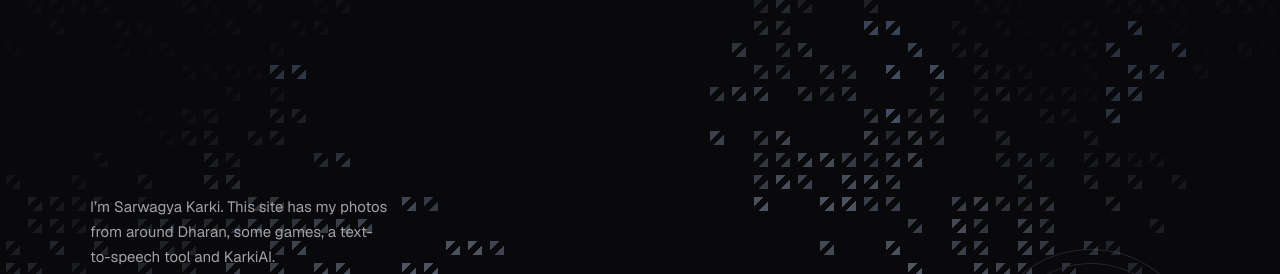
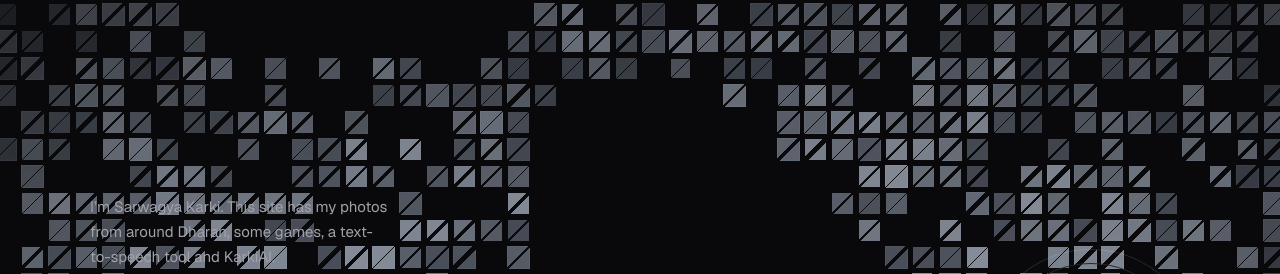
Before and after one commit to karkihubbb/karkiihub.github.io, a plain HTML site: page index.html in a window 1280 px wide. Shown: the part 75-349 px from the top of the page. Drawn offline with nearby package versions, Linux system fonts and the light colour scheme.

Commit message:
Make abstract pixel geometry background clearly visible

```diff
--- a/index.html
+++ b/index.html
@@ -130,35 +130,31 @@ if(!calm&&matchMedia('(hover:hover) and (pointer:fine)').matches){
   vec2 aspect=vec2(resolution.x/resolution.y,1.0);
   vec2 p=(uv-.5)*aspect;
   vec2 m=(mouse-.5)*aspect;
-  vec2 d=p-m;float dist=length(d);
-  float influence=exp(-dist*3.0)*energy;
-  float ang=atan(d.y,d.x);
-  float push=exp(-dist*2.7)*influence*.085;
+  vec2 d=p-m;float dist=length(d);float ang=atan(d.y,d.x);
+  float influence=exp(-dist*2.35)*energy;
+  float push=exp(-dist*2.2)*influence*.12;
   vec2 warped=p-(d/max(dist,.001))*push;
-  float cellSize=22.0;
+  float cellSize=27.0;
   vec2 grid=warped*resolution.y/cellSize;
   vec2 id=floor(grid),f=fract(grid);
-  float rnd=hash(id);
-  float cluster=noise(id*.11);
-  float active=step(.53,rnd)*step(.30,cluster);
-  float shape=step(.20,f.x)*step(f.x,.84)*step(.16,f.y)*step(f.y,.82);
-  float cut=step(.22,abs(f.x-f.y)+.04*hash(id+4.));
-  float block=active*shape*cut;
+  float rnd=hash(id),cluster=noise(id*.075);
+  float active=step(.27,rnd)*step(.18,cluster);
+  float margin=.075+.055*hash(id+7.);
+  float inside=step(margin,f.x)*step(f.x,1.-margin)*step(margin,f.y)*step(f.y,1.-margin);
+  float diagonal=step(.13,abs(f.x-f.y)+.12*hash(id+3.));
+  float block=active*inside*diagonal;
   float edge=min(min(f.x,1.-f.x),min(f.y,1.-f.y));
-  float bevel=1.-smoothstep(.015,.09,edge);
-  float glow=exp(-dist*2.0)*influence;
-  float ripple=exp(-abs(dist-(.055+energy*.20+sin(ang*7.)*.009))*.065)*energy;
-  float streak=step(.82,noise(id*.18+floor(energy*4.)))*block;
-  vec3 ink=vec3(.015,.017,.023);
-  vec3 silver=mix(vec3(.10,.12,.16),vec3(.52,.57,.66),rnd);
-  silver+=vec3(.18,.22,.29)*bevel;
-  float lighting=clamp(.45+.35*sin(ang+id.x*.17)+.3*cos(id.y*.19),.12,1.);
-  vec3 art=silver*lighting*block;
-  art+=vec3(.34,.43,.58)*streak*.55;
-  art+=vec3(.48,.60,.82)*glow*block*1.7;
-  art+=vec3(.22,.31,.48)*ripple*.55;
-  float alpha=block*.72+glow*.12*block+ripple*.12;
-  gl_FragColor=vec4(art,clamp(alpha,0.,.88));
+  float bevel=1.-smoothstep(.015,.12,edge);
+  float lighting=clamp(.48+.28*sin(ang+id.x*.12)+.24*cos(id.y*.16),.2,1.);
+  vec3 silver=mix(vec3(.19,.21,.25),vec3(.72,.76,.82),rnd);
+  vec3 art=silver*lighting*block+vec3(.16,.19,.24)*bevel*block;
+  float glow=exp(-dist*2.1)*influence;
+  float ripple=exp(-abs(dist-(.06+energy*.19+sin(ang*8.)*.008))*48.)*energy;
+  float trail=exp(-length(p-(previous-.5)*aspect)*3.0)*energy;
+  art+=vec3(.42,.53,.72)*glow*block*2.1;
+  art+=vec3(.30,.43,.68)*ripple*.65+vec3(.22,.34,.58)*trail*.18;
+  float alpha=block*.94+glow*.18*block+ripple*.16;
+  gl_FragColor=vec4(art,clamp(alpha,0.,.96));
  }`;
  function compile(type,src){const sh=gl.createShader(type);gl.shaderSource(sh,src);gl.compileShader(sh);if(!gl.getShaderParameter(sh,gl.COMPILE_STATUS))return null;return sh;}
  const vs=compile(gl.VERTEX_SHADER,vertex),fs=compile(gl.FRAGMENT_SHADER,fragment);if(!vs||!fs){box.style.display='none';return;}
```
